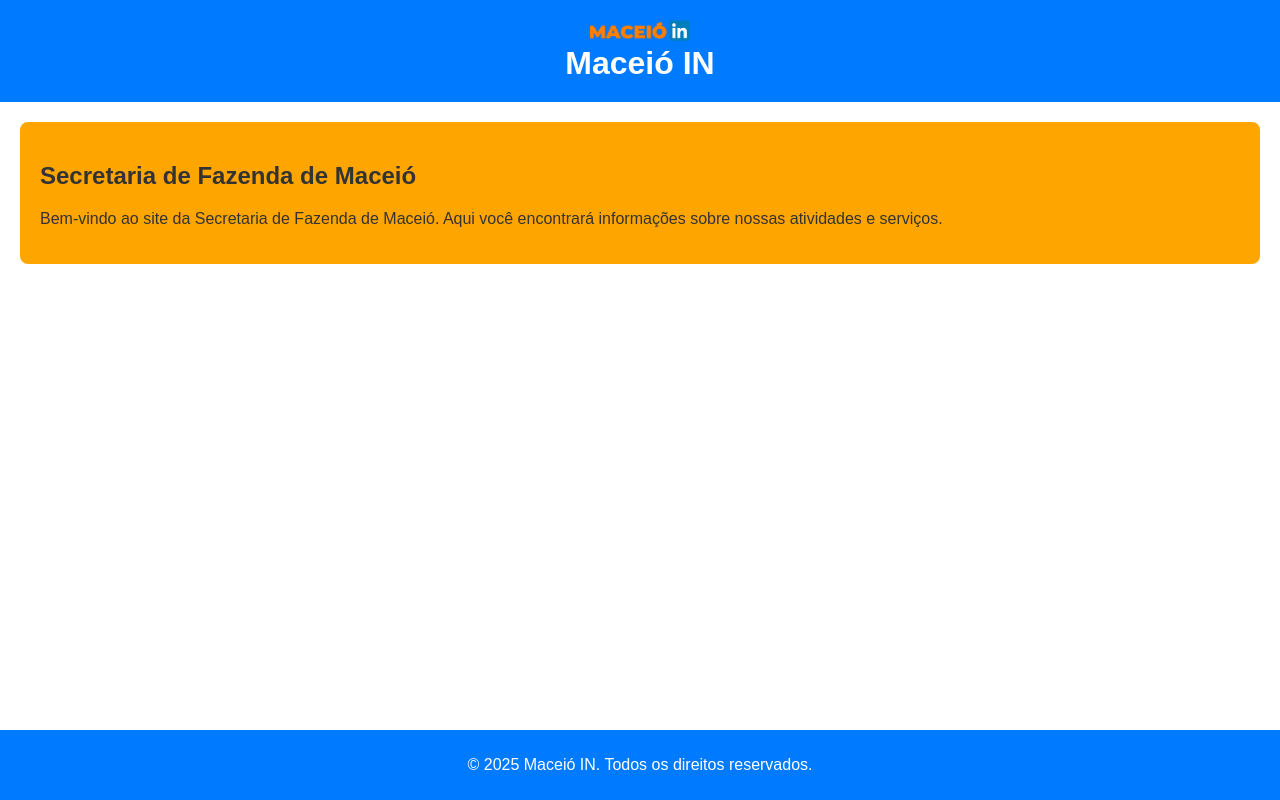
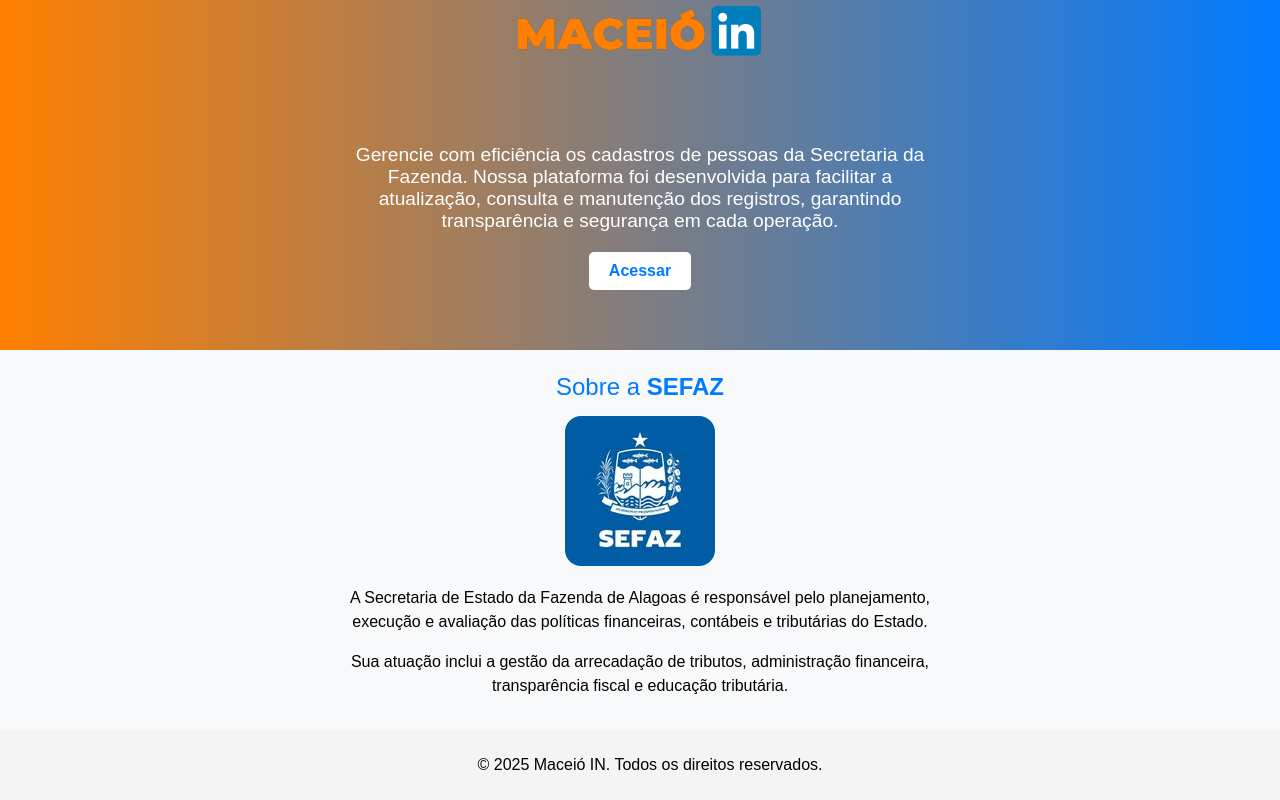
Before and after one commit to slocksert/MaceioIN, a Vue app in the folder maceioin_vue/: page / in a window 1280 px wide. Shown: the top 800 px of the page. Built offline with nearby package versions, Linux system fonts and the light colour scheme.

Commit message:
Refactor LandingPage.vue to use modular components

```diff
--- a/maceioin_vue/src/views/LandingPage.vue
+++ b/maceioin_vue/src/views/LandingPage.vue
@@ -1,72 +1,41 @@
 <template>
   <div class="landing-page">
-      <header class="header">
-        <img src="../assets/logo.png" alt="Maceió IN" />
-        <h1>Maceió IN</h1>
-      </header>
+    <PageHeader />
     <main class="main-content">
-        <section class="intro">
-          <h2>Secretaria de Fazenda de Maceió</h2>
-          <p>Bem-vindo ao site da Secretaria de Fazenda de Maceió. Aqui você encontrará informações sobre nossas atividades e serviços.</p>
-        </section>
+      <HeroSection />
+      <AboutSefazSection />
+      <SefazActivitiesSection />
     </main>
-      <footer class="footer">
-        <p>&copy; {{ currentYear }} Maceió IN. Todos os direitos reservados.</p>
-      </footer>
+    <PageFooter />
   </div>
 </template>
 
 <script>
+import PageHeader from '../components/PageHeader.vue';
+import PageFooter from '../components/PageFooter.vue';
+import HeroSection from '../components/IntroSection.vue';
+import AboutSefazSection from '../components/AboutSefaz.vue';
+import SefazActivitiesSection from '../components/SefazActivities.vue';
+
 export default {
-    data() {
-      return {
-        currentYear: new Date().getFullYear()
-      };
+  components: {
+    PageHeader,
+    PageFooter,
+    HeroSection,
+    AboutSefazSection,
+    SefazActivitiesSection
   }
 };
 </script>
 
-  <style scoped>
+<style>
+html, body, .landing-page {
+  height: 100%;
+  margin: 0;
+}
+
 .landing-page {
   display: flex;
   flex-direction: column;
-    min-height: 100vh;
-    font-family: Arial, sans-serif;
-    color: #333;
-    background-color: #fff;
-  }
-
-  .header {
-    background-color: #007BFF; /* Blue */
-    padding: 20px;
-    text-align: center;
-  }
-
-  .header img {
-    max-width: 100px;
-  }
-
-  .header h1 {
-    margin: 0;
-    color: #fff;
-  }
-
-  .main-content {
-    flex: 1;
-    padding: 20px;
-  }
-
-  .intro {
-    background-color: #FFA500; /* Orange */
-    padding: 20px;
-    border-radius: 8px;
-    margin-bottom: 20px;
-  }
-
-  .footer {
-    background-color: #007BFF; /* Blue */
-    padding: 10px;
-    text-align: center;
-    color: #fff;
 }
 </style>
```
Lines whose indentation alone changed are shown as unchanged.
